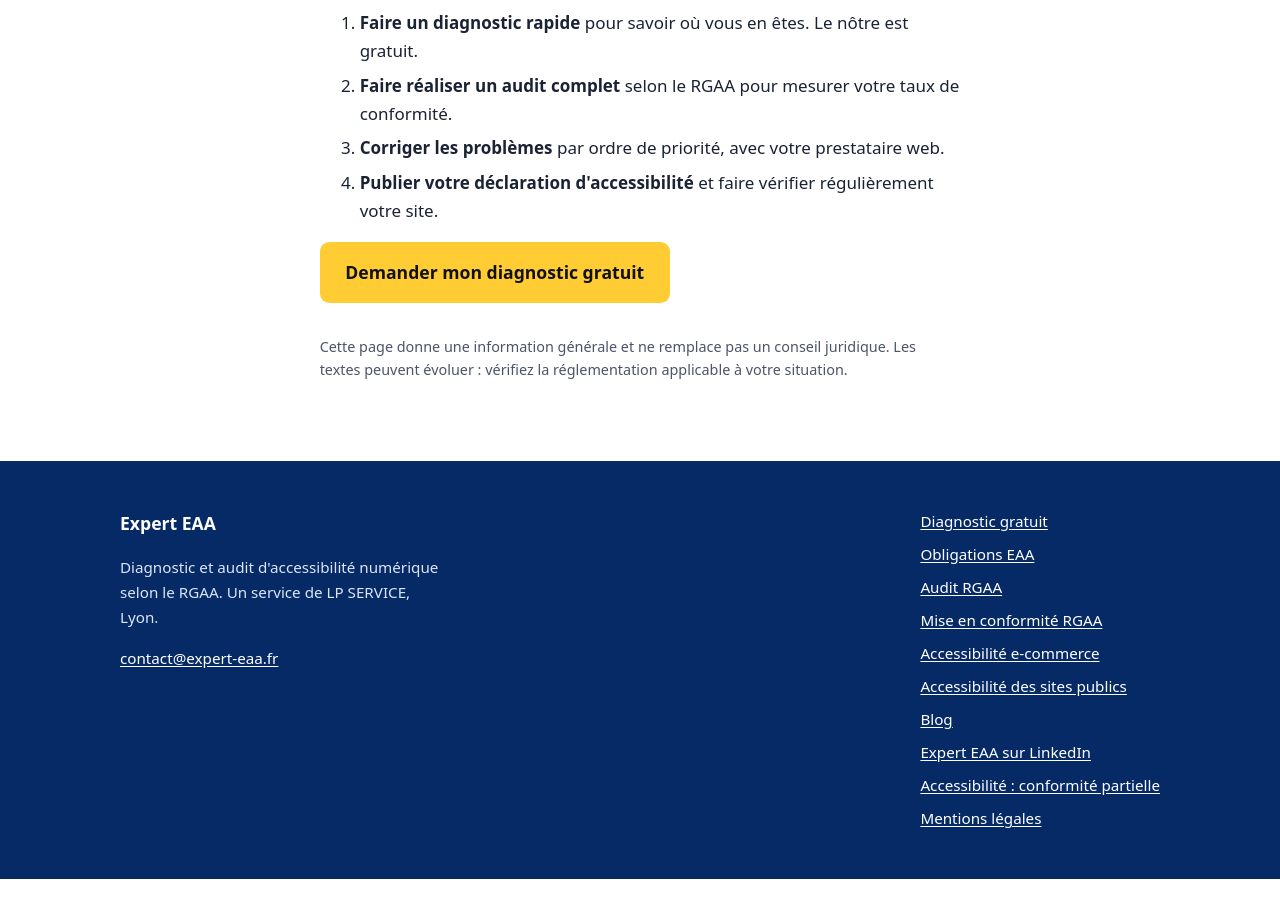
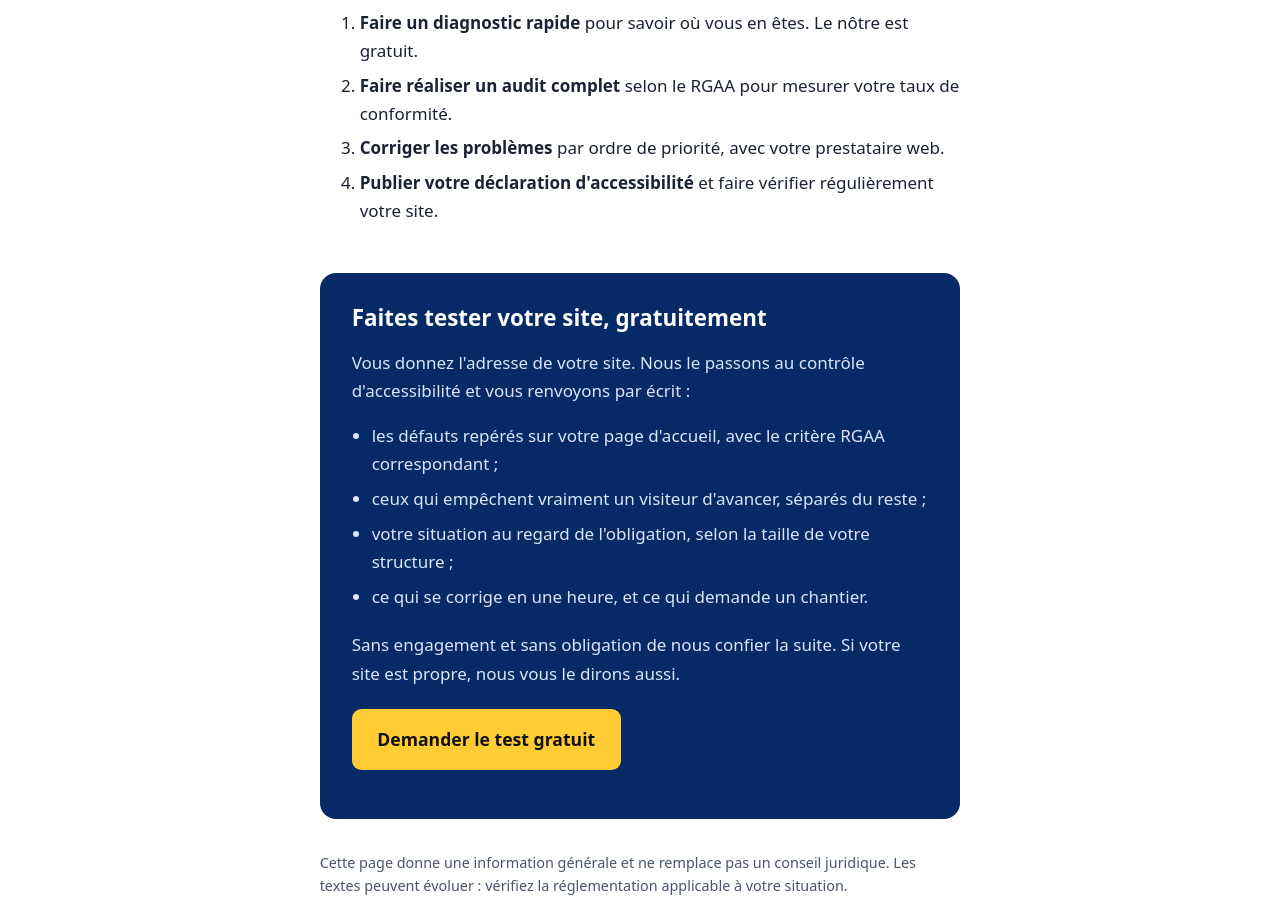
Before and after one commit to lmoh69/expert-eaa, a Jekyll site: the page built from obligations-eaa.html, in a window 1280 px wide and 900 px high, scrolled down 2285 px. Built offline with Jekyll 4.4.1, drawn with Linux system fonts in a browser that asks for light colours; before the commit the page ends 3164 px from its top, so only the background shows below that.

Commit message:
Mise a jour par Claude

```diff
--- a/obligations-eaa.html
+++ b/obligations-eaa.html
@@ -49,7 +49,7 @@ permalink: /obligations-eaa/
       <li><strong>Corriger les problèmes</strong> par ordre de priorité, avec votre prestataire web.</li>
       <li><strong>Publier votre déclaration d'accessibilité</strong> et faire vérifier régulièrement votre site.</li>
     </ol>
-    <p><a class="bouton" href="/#diagnostic">Demander mon diagnostic gratuit</a></p>
+    {% include test-gratuit.html %}
     <p class="avertissement" style="margin-top:2rem">Cette page donne une information générale et ne remplace pas un conseil juridique. Les textes peuvent évoluer : vérifiez la réglementation applicable à votre situation.</p>
   </div>
 </section>
```
